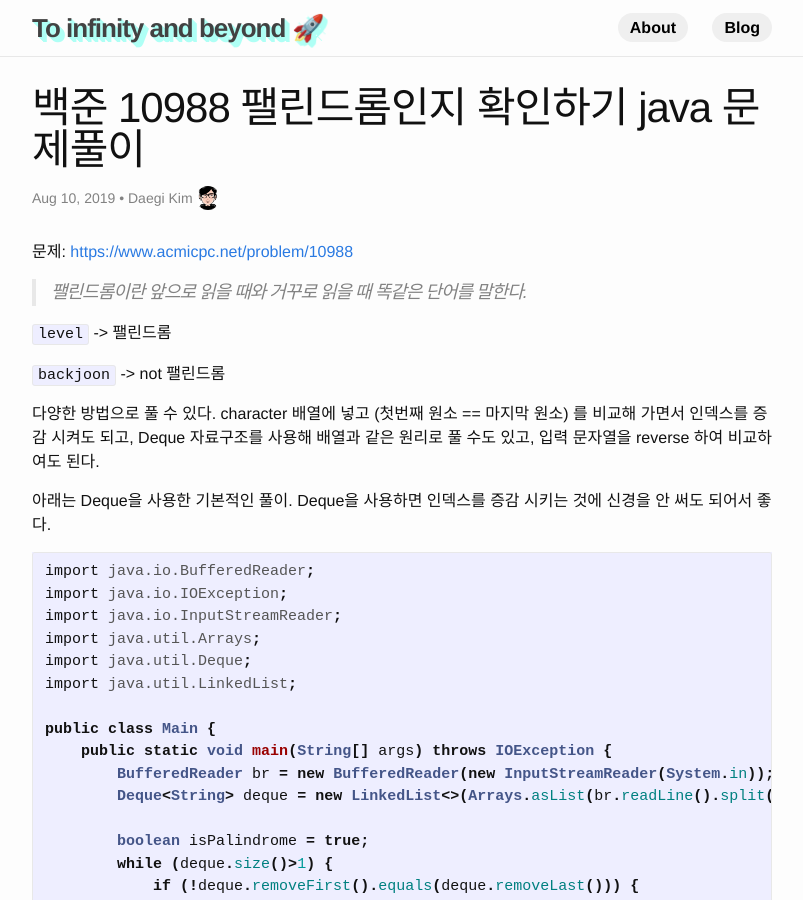
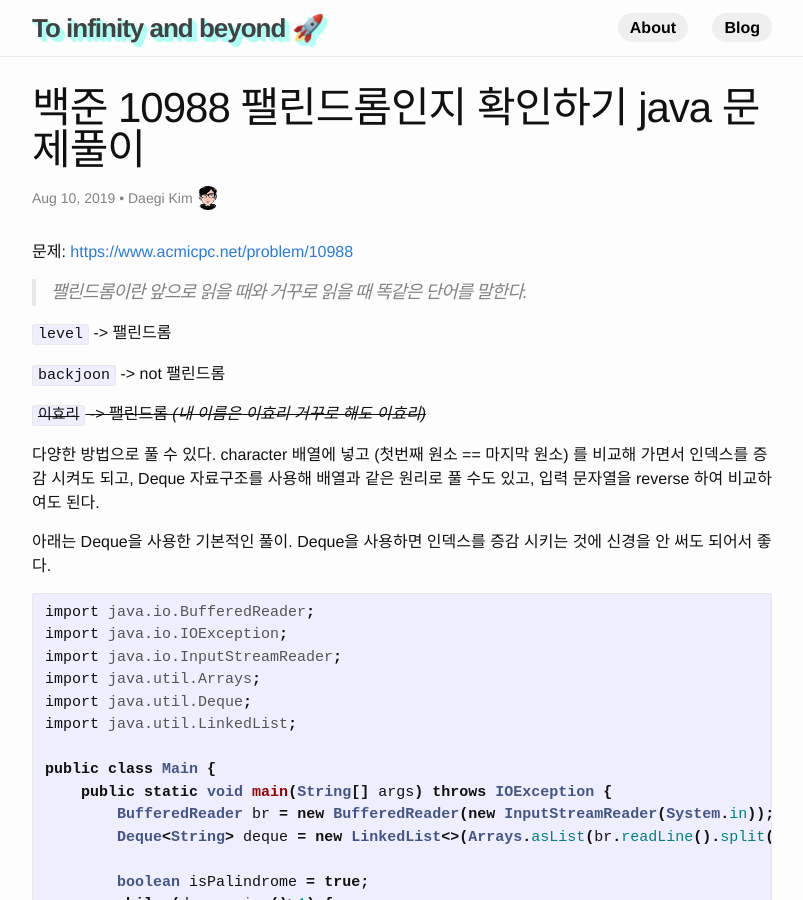
Before and after one commit to DaegiKim/daegikim.github.io, a Jekyll site: the page built from _posts/2019-08-10-백준-10988-팰린드롬인지-확인하기-java-문제풀이.md, in a window 1280 px wide and 900 px high. Shown: the whole window, without its empty margins (238-1041 px from the left). Built offline with Jekyll 4.4.1, drawn with Linux system fonts in a browser that asks for light colours; comment, search, counter and statistics services are not loaded.

Commit message:
update `백준 10988 팰린드롬인지 확인하기 java 문제풀이`

```diff
--- a/_posts/2019-08-10-백준-10988-팰린드롬인지-확인하기-java-문제풀이.md
+++ b/_posts/2019-08-10-백준-10988-팰린드롬인지-확인하기-java-문제풀이.md
@@ -16,6 +16,8 @@ excerpt_separator: <!--more-->
 `level` -> 팰린드롬
 
 `backjoon` -> not 팰린드롬
+
+~~`이효리` -> 팰린드롬 *(내 이름은 이효리 거꾸로 해도 이효리)*~~
 
 다양한 방법으로 풀 수 있다. character 배열에 넣고 (첫번째 원소 == 마지막 원소) 를 비교해 가면서 인덱스를 증감 시켜도 되고,
 Deque 자료구조를 사용해 배열과 같은 원리로 풀 수도 있고, 입력 문자열을 reverse 하여 비교하여도 된다.
```
